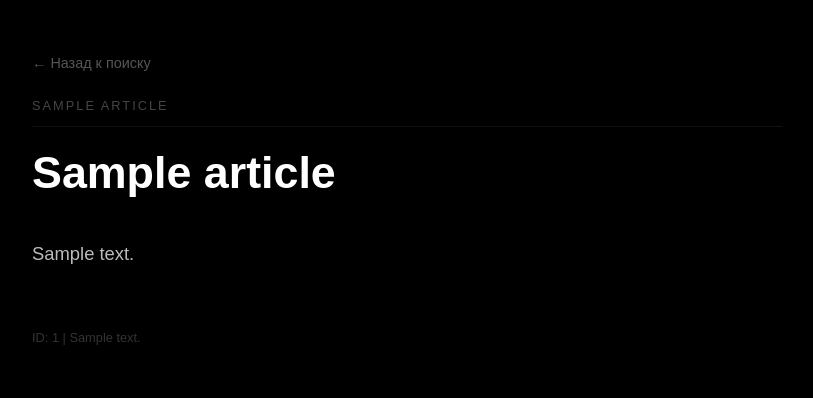
After one commit to onlifakti/PROECT, a FastAPI app: template myproject/src/templates/article_detail.html in a window 1280 px wide. The commit adds this page. Shown: the top 398 px of the page, without its empty margins (233-1046 px from the left). Run offline with FastAPI, Linux system fonts and the light colour scheme; the template is opened without the code that fills it: most values are stand-ins (such as "Sample title", 1, 10 or a date in 2020).

Commit message:
вторая страница

```diff
--- a/myproject/src/app.py
+++ b/myproject/src/app.py
@@ -75,6 +75,21 @@ async def add_article(data: UpdatePapers):
         return data, {"status": "added"}
 
 
+#  ВТОРАЯ СТРАНИЦА
+@app.get("/article/{article_id}")
+async def article_page(request: Request, article_id: int):
+    with engine.begin() as conn:
+        stmt = db.select(data_base).where(data_base.c.id == article_id)
+        result = conn.execute(stmt).mappings().fetchone()
+
+    if not result:
+        raise HTTPException(status_code=404, detail="Статья не найдена")
+
+    return templates.TemplateResponse(
+        request=request, name="article_detail.html", context={"article": result}
+    )
+
+
 if __name__ == "__main__":
     import uvicorn
 
--- /dev/null
+++ b/myproject/src/templates/article_detail.html
@@ -0,0 +1,75 @@
+<!DOCTYPE html>
+<html lang="ru">
+
+<head>
+    <meta charset="UTF-8">
+    <title>{{ article.name }}</title>
+    <style>
+        body {
+            background: #000;
+            color: #ccc;
+            font-family: sans-serif;
+            line-height: 1.6;
+            display: flex;
+            justify-content: center;
+            padding: 50px 20px;
+            margin: 0;
+        }
+
+        .container {
+            max-width: 750px;
+            width: 100%;
+        }
+
+        .back {
+            color: #555;
+            text-decoration: none;
+            font-size: 0.9rem;
+            transition: 0.3s;
+        }
+
+        .back:hover {
+            color: #fff;
+        }
+
+        .subject {
+            color: #444;
+            text-transform: uppercase;
+            letter-spacing: 2px;
+            font-size: 0.8rem;
+            margin-top: 20px;
+            border-bottom: 1px solid #111;
+            padding-bottom: 10px;
+        }
+
+        h1 {
+            color: #fff;
+            font-size: 2.8rem;
+            margin: 10px 0 30px 0;
+        }
+
+        .text {
+            font-size: 1.15rem;
+            white-space: pre-wrap;
+            color: #bbb;
+        }
+
+        .footer {
+            margin-top: 60px;
+            font-size: 0.8rem;
+            color: #333;
+        }
+    </style>
+</head>
+
+<body>
+    <div class="container">
+        <a href="/dashboard" class="back">← Назад к поиску</a>
+        <div class="subject">{{ article.subject }}</div>
+        <h1>{{ article.name }}</h1>
+        <div class="text">{{ article.text }}</div>
+        <div class="footer">ID: {{ article.id }} | {{ article.note }}</div>
+    </div>
+</body>
+
+</html>
```
Also changed, not shown: myproject/src/templates/dashboard.html (+16 -13 lines).
